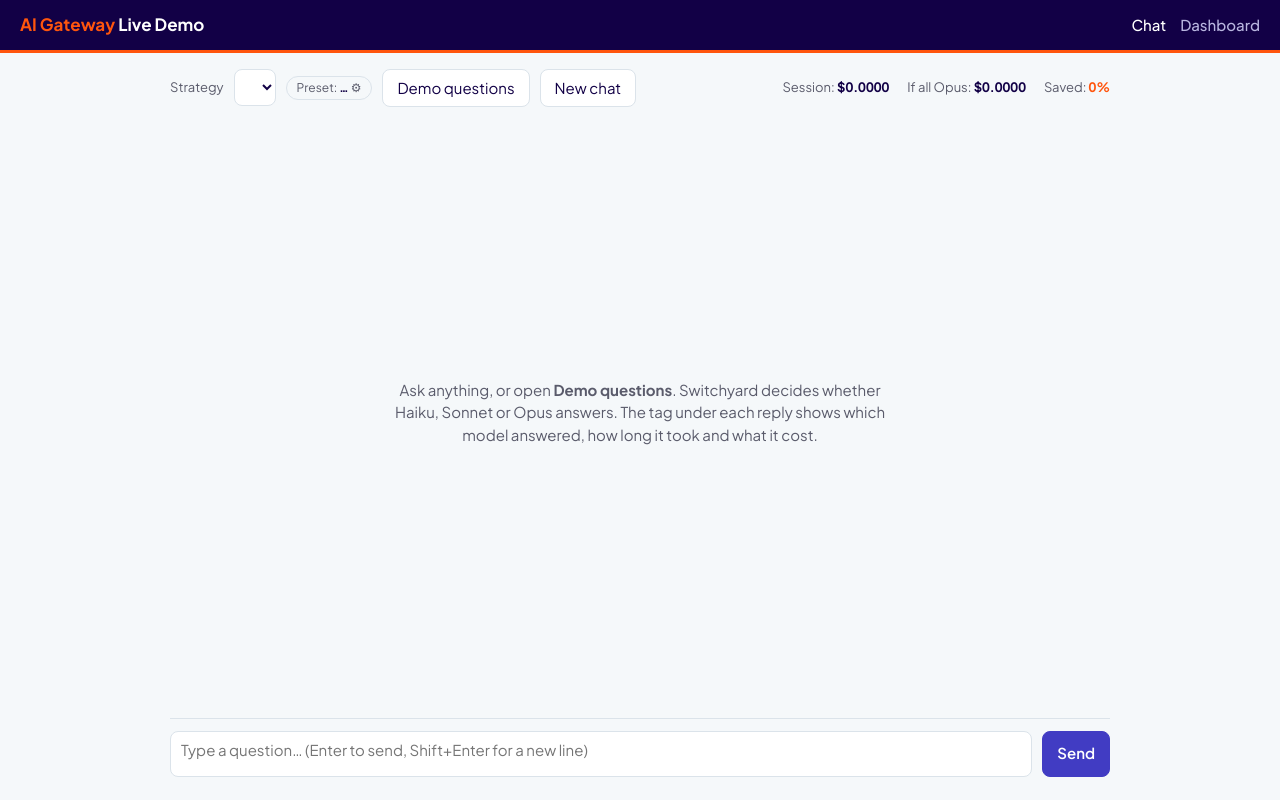
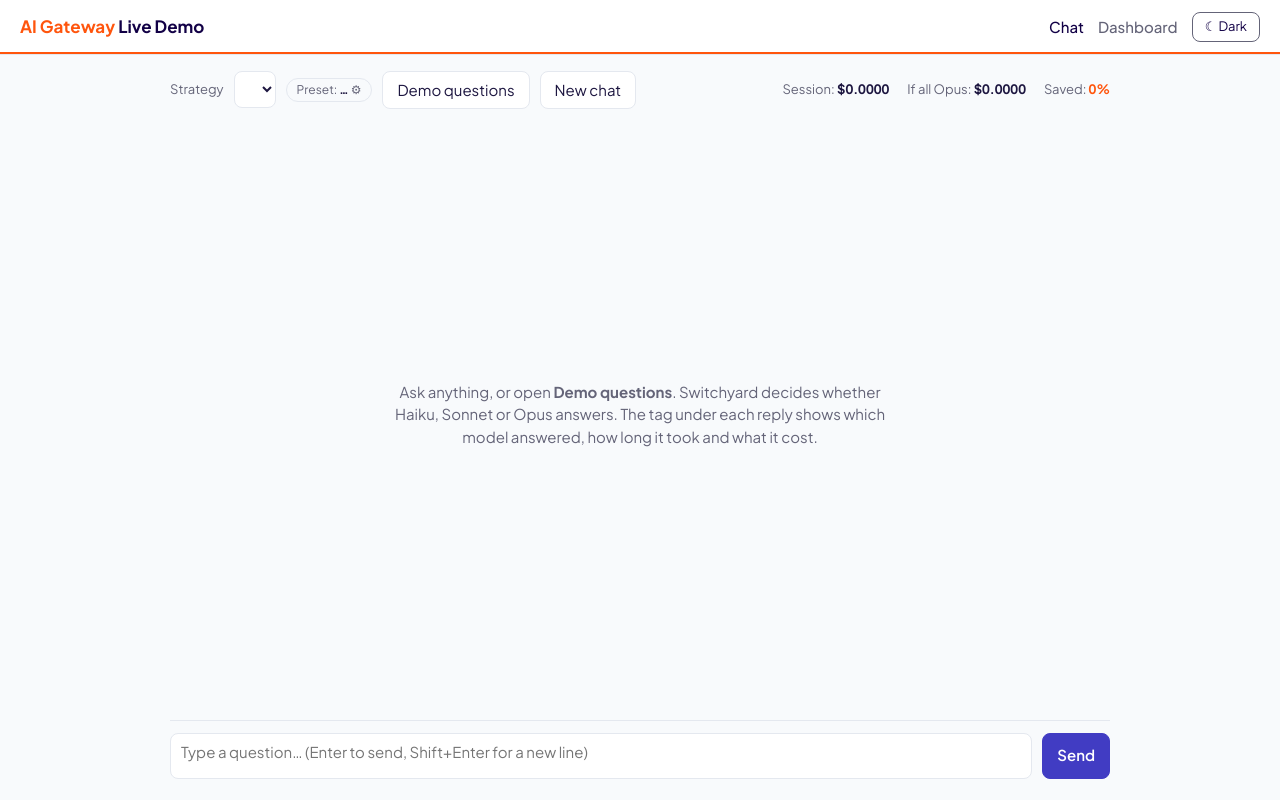
Before and after one commit to beefa69/AIGateway, a website: page public/index.html in a window 1280 px wide. Drawn offline with nearby package versions, Linux system fonts and the light colour scheme; no server answers.

Commit message:
Make light the default theme with a Light/Dark toggle
Lighter default look: white header with an orange accent line, softer
backgrounds and borders. A header toggle switches to the navy dark theme
and is remembered per browser; dashboard charts recolour to match.

Co-Authored-By: Claude Opus 5.5 <noreply@anthropic.com>

```diff
--- a/public/index.html
+++ b/public/index.html
@@ -4,6 +4,7 @@
   <meta charset="utf-8" />
   <meta name="viewport" content="width=device-width, initial-scale=1" />
   <title>AI Gateway Live Demo</title>
+  <script src="/theme.js"></script>
   <link rel="preconnect" href="https://fonts.googleapis.com" />
   <link rel="preconnect" href="https://fonts.gstatic.com" crossorigin />
   <link rel="stylesheet" href="https://fonts.googleapis.com/css2?family=Plus+Jakarta+Sans:wght@400;500;600;700&display=swap" />
--- a/public/style.css
+++ b/public/style.css
@@ -1,22 +1,26 @@
-/* Palette modelled on Cloudera's corporate site: deep purple-navy, indigo, bright blue, orange. */
+/* Palette modelled on Cloudera's corporate site: deep purple-navy, indigo, bright blue, orange.
+   Light is the default; the header toggle (theme.js) sets data-theme="dark" on <html>. */
 :root {
   --navy: #120046; --indigo: #413cc3; --blue: #5555f9; --orange: #ff550d;
-  --bg: #f5f8fa; --panel: #ffffff; --text: #120046; --muted: #5a5b6b; --border: #dbe3ea;
-  --accent: #ff550d; --primary: #413cc3; --primary-text: #ffffff; --link: #5555f9;
-  --user: #ebf1f4; --danger: #c0392b; --shadow: 0 1px 2px rgba(18,0,70,.08);
-  --header-bg: #120046; --header-text: #ffffff; --header-muted: #b9b6e0;
+  --bg: #f8fafc; --panel: #ffffff; --text: #1d1640; --muted: #646478; --border: #e4e8ef;
+  --accent: #ff550d; --primary: #413cc3; --primary-text: #ffffff; --link: #4646e0;
+  --user: #f0efff; --danger: #c0392b; --shadow: 0 1px 3px rgba(18,0,70,.06);
+  --header-bg: #ffffff; --header-text: #120046; --header-muted: #646478;
   color-scheme: light;
 }
-@media (prefers-color-scheme: dark) {
-  :root { --bg: #0c0030; --panel: #17104a; --text: #ece9ff; --muted: #a9a4d4; --border: #2e2670;
-    --primary: #5555f9; --link: #8f8fff; --user: #241a66; --shadow: none;
-    --header-bg: #08001f; color-scheme: dark; }
+:root[data-theme="dark"] {
+  --bg: #0c0030; --panel: #17104a; --text: #ece9ff; --muted: #a9a4d4; --border: #2e2670;
+  --primary: #5555f9; --link: #8f8fff; --user: #241a66; --shadow: none;
+  --header-bg: #08001f; --header-text: #ffffff; --header-muted: #b9b6e0;
+  color-scheme: dark;
 }
+.theme-toggle { font-size: 13px; padding: 4px 12px; }
 * { box-sizing: border-box; }
 body { margin: 0; background: var(--bg); color: var(--text);
   font: 15px/1.5 "Plus Jakarta Sans", system-ui, -apple-system, "Segoe UI", Roboto, sans-serif; }
 header { display: flex; align-items: center; gap: 16px; padding: 12px 20px; background: var(--header-bg);
-  color: var(--header-text); border-bottom: 3px solid var(--orange); flex-wrap: wrap; }
+  color: var(--header-text); border-bottom: 1px solid var(--border); box-shadow: inset 0 -2px 0 var(--orange); flex-wrap: wrap; }
+header nav { align-items: center; }
 header h1 { font-size: 17px; margin: 0; font-weight: 700; }
 header h1 span { color: var(--orange); }
 header nav { margin-left: auto; display: flex; gap: 14px; }
--- /dev/null
+++ b/public/theme.js
@@ -0,0 +1,31 @@
+// Light/dark theme. Loaded in <head> so the saved theme applies before the page paints.
+// Light is the default. The choice is remembered per browser.
+(function () {
+  const KEY = "theme";
+  const root = document.documentElement;
+  let theme = "light";
+  try { theme = localStorage.getItem(KEY) === "dark" ? "dark" : "light"; } catch {}
+  root.dataset.theme = theme;
+
+  function label(btn) {
+    const dark = root.dataset.theme === "dark";
+    btn.textContent = dark ? "☀ Light" : "☾ Dark";
+    btn.title = dark ? "Switch to light mode" : "Switch to dark mode";
+  }
+
+  document.addEventListener("DOMContentLoaded", () => {
+    const nav = document.querySelector("body > header nav");
+    if (!nav) return;
+    const btn = document.createElement("button");
+    btn.type = "button";
+    btn.className = "theme-toggle";
+    label(btn);
+    btn.onclick = () => {
+      root.dataset.theme = root.dataset.theme === "dark" ? "light" : "dark";
+      try { localStorage.setItem(KEY, root.dataset.theme); } catch {}
+      label(btn);
+      document.dispatchEvent(new CustomEvent("themechange"));
+    };
+    nav.appendChild(btn);
+  });
+})();
```
Also changed, not shown: public/dashboard.html (+1 -0 lines), public/dashboard.js (+9 -2 lines).
